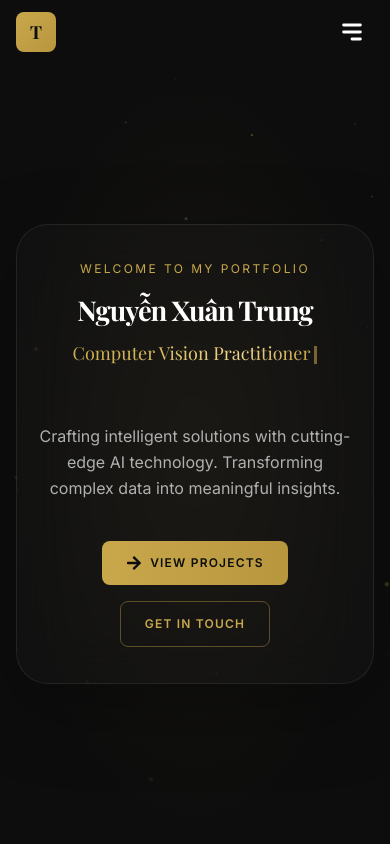
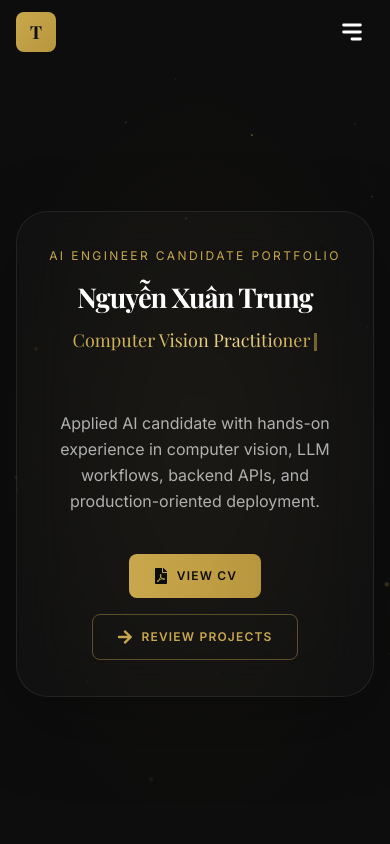
Before and after one commit to xuantrung-DA/my-portfolio, a React (Vite) app: page / in a window 390 px wide. Shown: the top 844 px of the page. Built offline with nearby package versions, Linux system fonts and the light colour scheme.

Commit message:
feat: improve recruiter portfolio and mobile navigation
Add verified Springer paper credentials, public CV actions, recruiter-focused content, and fix mobile section navigation.

```diff
--- a/index.html
+++ b/index.html
@@ -6,13 +6,13 @@
 
     <!-- SEO -->
     <title>Nguyễn Xuân Trung | AI Engineer Portfolio</title>
-    <meta name="description" content="Portfolio of Nguyễn Xuân Trung - AI Engineer specializing in Machine Learning, Deep Learning, Computer Vision, and NLP. Explore my projects, skills, and achievements." />
+    <meta name="description" content="Recruitment portfolio of Nguyễn Xuân Trung, an AI Engineer candidate with experience in applied AI, computer vision, LLM workflows, backend APIs, and deployment." />
     <meta name="keywords" content="AI Engineer, Machine Learning, Deep Learning, Portfolio, Nguyễn Xuân Trung" />
     <meta name="author" content="Nguyễn Xuân Trung" />
 
     <!-- Open Graph -->
     <meta property="og:title" content="Nguyễn Xuân Trung | AI Engineer Portfolio" />
-    <meta property="og:description" content="AI Engineer specializing in Machine Learning, Deep Learning, and intelligent systems." />
+    <meta property="og:description" content="AI Engineer candidate portfolio featuring verified publications, projects, technical skills, and professional experience." />
     <meta property="og:type" content="website" />
 
     <!-- Favicon -->
--- a/src/components/layout/Footer.jsx
+++ b/src/components/layout/Footer.jsx
@@ -22,8 +22,8 @@ export default function Footer() {
               </span>
             </a>
             <p className="text-text-secondary text-sm leading-relaxed mt-3">
-              {personalInfo.title} passionate about building intelligent systems
-              and creating impactful AI solutions.
+              {personalInfo.title} candidate with experience in applied AI,
+              computer vision, backend APIs, and deployment workflows.
             </p>
           </div>
 
@@ -45,10 +45,10 @@ export default function Footer() {
             </div>
           </div>
 
-          {/* Connect */}
+          {/* Professional links */}
           <div>
             <h4 className="font-heading text-sm tracking-widest uppercase text-gold mb-6">
-              Connect
+              Professional Links
             </h4>
             <div className="flex gap-3">
               {[
--- a/src/components/layout/Navbar.jsx
+++ b/src/components/layout/Navbar.jsx
@@ -7,6 +7,7 @@ export default function Navbar() {
   const [isOpen, setIsOpen] = useState(false);
   const [scrolled, setScrolled] = useState(false);
   const [activeSection, setActiveSection] = useState("home");
+  const [pendingPath, setPendingPath] = useState(null);
 
   useEffect(() => {
     const handleScroll = () => setScrolled(window.scrollY > 50);
@@ -43,12 +44,31 @@ export default function Navbar() {
     };
   }, [isOpen]);
 
+  useEffect(() => {
+    if (isOpen || !pendingPath) return undefined;
+
+    const frame = window.requestAnimationFrame(() => {
+      const section = document.getElementById(pendingPath.slice(1));
+      section?.scrollIntoView({ behavior: "smooth", block: "start" });
+      window.history.pushState(null, "", pendingPath);
+      setPendingPath(null);
+    });
+
+    return () => window.cancelAnimationFrame(frame);
+  }, [isOpen, pendingPath]);
+
   const handleNavigation = (event, path) => {
     event.preventDefault();
+
+    if (isOpen) {
+      setPendingPath(path);
+      setIsOpen(false);
+      return;
+    }
+
     const section = document.getElementById(path.slice(1));
     section?.scrollIntoView({ behavior: "smooth", block: "start" });
     window.history.pushState(null, "", path);
-    setIsOpen(false);
   };
 
   return (
--- a/src/data/portfolio.js
+++ b/src/data/portfolio.js
@@ -18,6 +18,7 @@ export const personalInfo = {
   location: "Phu Huu, Ho Chi Minh City",
   email: "nxt276651@gmail.com",
   phone: "0785656734",
+  cvUrl: "/cv/NguyenXuanTrung_AI_Engineer_CV.pdf",
   socials: {
     github: "https://github.com/xuantrung-DA",
     linkedin: "https://www.linkedin.com/in/trung-nguyen-3932b4265/",
@@ -27,7 +28,7 @@ export const personalInfo = {
 export const stats = [
   { label: "Current GPA", value: "3.75/4.0" },
   { label: "Featured Projects", value: "3" },
-  { label: "Accepted Papers", value: "2" },
+  { label: "Published Papers", value: "2" },
   { label: "Expected Graduation", value: "06/2027" },
 ];
 
@@ -161,19 +162,29 @@ export const honors = [
     type: "academic",
   },
   {
-    title: "Accepted Paper — Springer LNAI (Scopus Q2)",
-    organization: "Springer",
-    year: "2025",
+    title: "Published Paper — Springer LNCS / LNAI",
+    organization: "AI 2025: Advances in Artificial Intelligence · Volume 16370",
+    year: "2026",
     description:
       '“Weather Forecasting System ‘Four Seasons in One Day’ and Shelter Suggestion for Sydney and Melbourne and Canberra.”',
+    authors: "My, N.H.; Trung, N.X.; Phong, P.N.M.; Thu, L.V.M.",
+    publishedDate: "25 November 2025",
+    doi: "10.1007/978-981-95-4969-6_33",
+    credentialUrl:
+      "https://link.springer.com/chapter/10.1007/978-981-95-4969-6_33",
     type: "research",
   },
   {
-    title: "Accepted Paper — Springer LNEE (Scopus Q4)",
-    organization: "Springer",
-    year: "2025",
+    title: "Published Paper — Springer LNEE",
+    organization: "EIDT 2025: Explainable Intelligence in Digital Twins · Volume 1531",
+    year: "2026",
     description:
       '“Optimizing YOLOv11n for Real-Time Object Detection: Leveraging Quantization and Model Optimization.”',
+    authors: "Minh, P.A.; Phat, N.T.; Kiet, T.V.; Trung, N.X.; Le, P.N.",
+    publishedDate: "1 May 2026",
+    doi: "10.1007/978-981-95-6111-7_13",
+    credentialUrl:
+      "https://link.springer.com/chapter/10.1007/978-981-95-6111-7_13",
     type: "research",
   },
 ];
--- a/src/pages/AboutPage.jsx
+++ b/src/pages/AboutPage.jsx
@@ -25,7 +25,7 @@ export default function AboutPage() {
         <div className="max-w-7xl mx-auto px-4 sm:px-6 lg:px-8 relative">
           <SectionTitle
             title="About Me"
-            subtitle="Learn more about my journey, experience, and what drives me in the world of AI."
+            subtitle="A concise overview of my background, practical experience, and fit for Applied AI roles."
           />
         </div>
       </section>
@@ -137,7 +137,7 @@ export default function AboutPage() {
         <div className="max-w-5xl mx-auto px-4 sm:px-6 lg:px-8">
           <SectionTitle
             title="Experience"
-            subtitle="My professional journey in the world of AI and technology."
+            subtitle="Professional experience and delivery responsibilities relevant to AI engineering."
           />
 
           <Timeline
@@ -192,7 +192,7 @@ export default function AboutPage() {
         <div className="max-w-5xl mx-auto px-4 sm:px-6 lg:px-8">
           <SectionTitle
             title="Education"
-            subtitle="Academic foundation that shaped my expertise."
+            subtitle="Academic training supporting my work in machine learning and software engineering."
           />
 
           <div className="max-w-2xl mx-auto">
@@ -238,7 +238,7 @@ export default function AboutPage() {
         <div className="max-w-5xl mx-auto px-4 sm:px-6 lg:px-8">
           <SectionTitle
             title="Activities"
-            subtitle="Technical communities and collaborative events I have contributed to."
+            subtitle="Technical events and community roles that demonstrate teamwork and initiative."
           />
           <div className="grid grid-cols-1 md:grid-cols-2 gap-6">
             {activities.map((activity, index) => (
--- a/src/pages/ContactPage.jsx
+++ b/src/pages/ContactPage.jsx
@@ -78,8 +78,8 @@ export default function ContactPage() {
         <div className="absolute inset-0 bg-[radial-gradient(ellipse_at_bottom,rgba(201,168,76,0.05)_0%,transparent_60%)]" />
         <div className="max-w-7xl mx-auto px-4 sm:px-6 lg:px-8 relative">
           <SectionTitle
-            title="Get In Touch"
-            subtitle="Have a project in mind or want to collaborate? I'd love to hear from you."
+            title="Recruitment Contact"
+            subtitle="If my background aligns with an AI Engineer, Applied AI, or related opportunity, I would be glad to discuss the role with your team."
           />
         </div>
       </section>
@@ -132,7 +132,7 @@ export default function ContactPage() {
               {/* Social Links */}
               <div className="pt-4">
                 <h4 className="text-text-muted text-xs tracking-widest uppercase mb-4">
-                  Follow Me
+                  Professional Profiles
                 </h4>
                 <div className="flex gap-3">
                   {socials.map((social) => (
@@ -162,7 +162,7 @@ export default function ContactPage() {
             >
               <Card gold className="!p-5 sm:!p-8 md:!p-10">
                 <h3 className="font-heading text-2xl text-text-primary mb-8">
-                  Interested in Working Together?
+                  Discuss a Role or Interview
                 </h3>
 
                 <form onSubmit={handleSubmit} className="space-y-6">
@@ -178,7 +178,7 @@ export default function ContactPage() {
                         onChange={handleChange}
                         required
                         className="w-full px-4 py-3.5 bg-bg-tertiary border border-border rounded-lg text-text-primary text-sm placeholder-text-muted focus:border-gold/50 focus:outline-none focus:shadow-[0_0_15px_rgba(201,168,76,0.1)] transition-all duration-300"
-                        placeholder="Full Name"
+                        placeholder="Recruiter or hiring manager name"
                       />
                     </div>
                     <div>
@@ -192,7 +192,7 @@ export default function ContactPage() {
                         onChange={handleChange}
                         required
                         className="w-full px-4 py-3.5 bg-bg-tertiary border border-border rounded-lg text-text-primary text-sm placeholder-text-muted focus:border-gold/50 focus:outline-none focus:shadow-[0_0_15px_rgba(201,168,76,0.1)] transition-all duration-300"
-                        placeholder="Work Email"
+                        placeholder="Company email"
                       />
                     </div>
                   </div>
@@ -208,7 +208,7 @@ export default function ContactPage() {
                       onChange={handleChange}
                       required
                       className="w-full px-4 py-3.5 bg-bg-tertiary border border-border rounded-lg text-text-primary text-sm placeholder-text-muted focus:border-gold/50 focus:outline-none focus:shadow-[0_0_15px_rgba(201,168,76,0.1)] transition-all duration-300"
-                      placeholder="Subject (e.g. Interview, Opportunity, Question)"
+                      placeholder="e.g. AI Engineer opportunity at your company"
                     />
                   </div>
 
@@ -223,7 +223,7 @@ export default function ContactPage() {
                       required
                       rows={5}
                       className="w-full px-4 py-3.5 bg-bg-tertiary border border-border rounded-lg text-text-primary text-sm placeholder-text-muted focus:border-gold/50 focus:outline-none focus:shadow-[0_0_15px_rgba(201,168,76,0.1)] transition-all duration-300 resize-none"
-                      placeholder="Feel free to introduce yourself, ask a question, or discuss an opportunity."
+                      placeholder="Please share the role, interview details, or any questions about my experience."
                     />
                   </div>
 
@@ -244,7 +244,7 @@ export default function ContactPage() {
                       icon={<FaPaperPlane />}
                       className="w-full justify-center"
                     >
-                      Start Conversation
+                      Send Recruitment Email
                     </GoldButton>
                   )}
                 </form>
--- a/src/pages/HomePage.jsx
+++ b/src/pages/HomePage.jsx
@@ -1,6 +1,6 @@
 import { useState, useEffect } from "react";
 import { motion } from "framer-motion";
-import { FaArrowRight, FaChevronDown } from "react-icons/fa";
+import { FaArrowRight, FaChevronDown, FaFilePdf } from "react-icons/fa";
 import ParticlesBg from "../components/ui/ParticlesBg";
 import GoldButton from "../components/ui/GoldButton";
 import Card from "../components/ui/Card";
@@ -82,7 +82,7 @@ export default function HomePage() {
               variants={childVariants}
               className="text-gold text-xs sm:text-sm md:text-base tracking-[0.2em] sm:tracking-[0.3em] uppercase mb-5 sm:mb-6"
             >
-              Welcome to my portfolio
+              AI Engineer Candidate Portfolio
             </motion.p>
 
             {/* Name */}
@@ -106,8 +106,8 @@ export default function HomePage() {
               variants={childVariants}
               className="text-text-secondary text-base md:text-lg max-w-2xl mx-auto mb-10 leading-relaxed"
             >
-              Crafting intelligent solutions with cutting-edge AI technology.
-              Transforming complex data into meaningful insights.
+              Applied AI candidate with hands-on experience in computer vision,
+              LLM workflows, backend APIs, and production-oriented deployment.
             </motion.p>
 
             {/* CTA Buttons */}
@@ -115,11 +115,11 @@ export default function HomePage() {
               variants={childVariants}
               className="flex flex-col sm:flex-row gap-4 justify-center"
             >
-              <GoldButton to="#projects" icon={<FaArrowRight />}>
-                View Projects
+              <GoldButton href={personalInfo.cvUrl} icon={<FaFilePdf />}>
+                View CV
               </GoldButton>
-              <GoldButton to="#contact" variant="outline">
-                Get In Touch
+              <GoldButton to="#projects" variant="outline" icon={<FaArrowRight />}>
+                Review Projects
               </GoldButton>
             </motion.div>
           </motion.div>
--- a/src/pages/HonorsPage.jsx
+++ b/src/pages/HonorsPage.jsx
@@ -1,7 +1,7 @@
 import { motion } from "framer-motion";
 import SectionTitle from "../components/ui/SectionTitle";
 import Card from "../components/ui/Card";
-import { honors, certifications } from "../data/portfolio";
+import { honors, certifications, personalInfo } from "../data/portfolio";
 import { FaTrophy, FaMedal, FaAward, FaBookOpen, FaCertificate, FaExternalLinkAlt } from "react-icons/fa";
 
 const typeIcons = {
@@ -31,8 +31,8 @@ export default function HonorsPage() {
         <div className="absolute inset-0 bg-[radial-gradient(ellipse_at_top,rgba(201,168,76,0.06)_0%,transparent_60%)]" />
         <div className="max-w-7xl mx-auto px-4 sm:px-6 lg:px-8 relative">
           <SectionTitle
-            title="Honors & Awards"
-            subtitle="Recognition and achievements that highlight my dedication and expertise in AI and technology."
+            title="Honors & Research Credentials"
+            subtitle="Verified academic recognition, peer-reviewed publications, and professional certifications."
           />
 
           {/* Stats row */}
@@ -45,7 +45,7 @@ export default function HonorsPage() {
             {[
               { label: "Recognitions", value: honors.length },
               {
-                label: "Accepted Papers",
+                label: "Published Papers",
                 value: honors.filter((h) => h.type === "research").length,
               },
               {
@@ -121,6 +121,29 @@ export default function HonorsPage() {
                     <p className="text-text-secondary text-sm leading-relaxed flex-1">
                       {honor.description}
                     </p>
+
+                    {honor.authors && (
+                      <p className="text-text-muted text-xs leading-relaxed mt-4">
+                        Authors: {honor.authors}
+                      </p>
+                    )}
+
+                    {honor.publishedDate && (
+                      <p className="text-text-muted text-xs mt-2">
+                        Published: {honor.publishedDate}
+                      </p>
+                    )}
+
+                    {honor.credentialUrl && (
+                      <a
+                        href={honor.credentialUrl}
+                        target="_blank"
+                        rel="noopener noreferrer"
+                        className="mt-5 inline-flex items-center gap-2 text-gold hover:text-gold-light text-sm transition-colors break-all"
+                      >
+                        DOI: {honor.doi} <FaExternalLinkAlt size={11} className="shrink-0" />
+                      </a>
+                    )}
                   </div>
                 </Card>
               </motion.div>
@@ -188,17 +211,19 @@ export default function HonorsPage() {
           >
             <FaTrophy className="text-gold mx-auto mb-6" size={40} />
             <h3 className="font-heading text-2xl text-text-primary mb-4">
-              Interested in Collaboration?
+              Considering Me for an AI Role?
             </h3>
             <p className="text-text-secondary mb-8">
-              I'm always looking for new challenges and opportunities to push the
-              boundaries of AI technology.
+              My CV summarizes the experience, projects, publications, and technical
+              skills most relevant to AI Engineer and Applied AI opportunities.
             </p>
             <a
-              href="#contact"
+              href={personalInfo.cvUrl}
+              target="_blank"
+              rel="noopener noreferrer"
               className="inline-flex items-center gap-2 px-8 py-3.5 text-sm font-semibold tracking-widest uppercase rounded-lg bg-gradient-to-r from-gold to-gold-dark text-bg-primary hover:shadow-[0_0_30px_rgba(201,168,76,0.3)] transition-all duration-300"
             >
-              Let's Connect
+              Review My CV
             </a>
           </motion.div>
         </div>
--- a/src/pages/ProjectsPage.jsx
+++ b/src/pages/ProjectsPage.jsx
@@ -42,7 +42,7 @@ export default function ProjectsPage() {
         <div className="max-w-7xl mx-auto px-4 sm:px-6 lg:px-8 relative">
           <SectionTitle
             title="Projects"
-            subtitle="Showcasing my work in AI, machine learning, and software development."
+            subtitle="Selected work demonstrating my approach to AI engineering, evaluation, and production-oriented development."
           />
         </div>
       </section>
--- a/src/pages/SkillsPage.jsx
+++ b/src/pages/SkillsPage.jsx
@@ -23,7 +23,7 @@ export default function SkillsPage() {
         <div className="max-w-7xl mx-auto px-4 sm:px-6 lg:px-8 relative">
           <SectionTitle
             title="Skills & Technologies"
-            subtitle="A comprehensive overview of my technical expertise and the tools I use to build intelligent systems."
+            subtitle="Technologies I have used across AI projects, backend services, data pipelines, and deployment."
           />
         </div>
       </section>
```
Also changed, not shown: public/cv/README.md (added), 2 other files (tests, documents, lock files or other folders).
